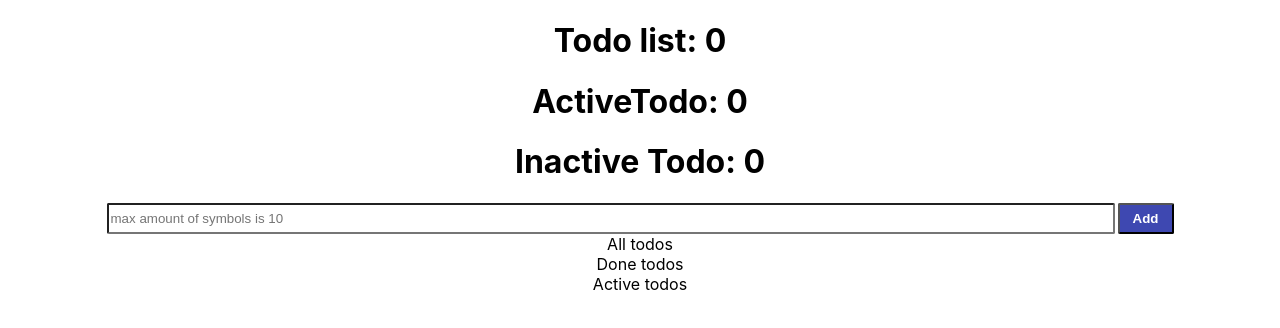
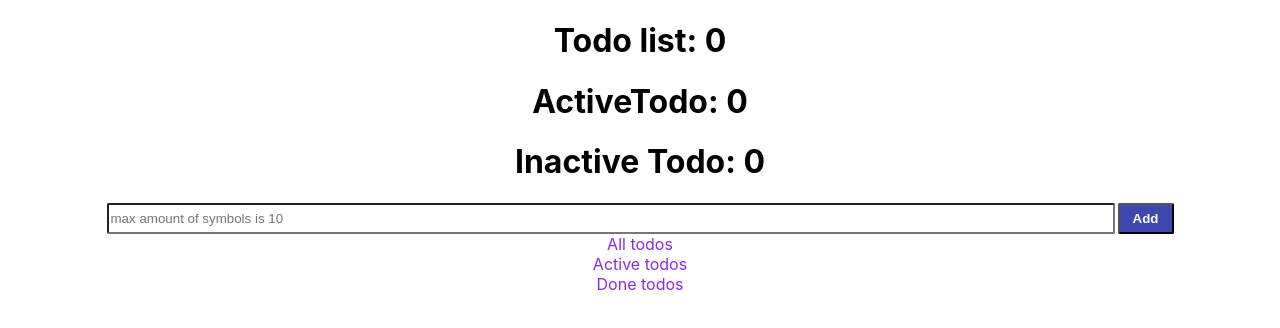
Before and after one commit to legkovaAnastasia/todoList, a React (Create React App) app: page / in a window 1280 px wide. Shown: the top 328 px of the page. Built offline with nearby package versions, Linux system fonts and the light colour scheme.

Commit message:
list_update

```diff
--- a/src/components/Todo.js
+++ b/src/components/Todo.js
@@ -1,7 +1,6 @@
 import ListTodo from './ListTodo';
 import todo from './todo.css'
 import { useState, useEffect } from 'react';
-import Counter from './Counter';
 
 const Todo = () => {
     const [todos, setTodos] = useState([]);
@@ -10,9 +9,19 @@ const Todo = () => {
 
     const [filtered, setFilter] = useState(todos);
 
+    const [all, setAll] = useState(false);
+    const [active, setActive] = useState(false);
+    const [done, setDone] = useState(false);
+
     useEffect(() => {
         setFilter(todos);
     }, [todos]);
+
+    // useEffect(() => {
+    //     setActive(active);
+    //     setAll(all);
+    //     setDone(done);
+    // })
 
     const handleChange = (e) => {
         setInput(e.currentTarget.value)
@@ -36,8 +45,19 @@ const Todo = () => {
     const filterTodo = (checked) => {
         if (checked === 'all') {
             setFilter(todos);
+            setAll(!all);
+            setActive(false);
+            setDone(false);
+        } else if (checked === false) {
+            setFilter([...todos.filter((todo) => todo.checked === false)]);
+            setActive(!active);
+            setAll(false);
+            setDone(false);
         } else {
-            setFilter([...todos.filter((todo) => todo.checked === checked)]);
+            setFilter([...todos.filter((todo) => todo.checked === true)]);
+            setDone(!done);
+            setActive(false);
+            setAll(false);
         }
     }
 
@@ -59,13 +79,14 @@ const Todo = () => {
 
     let activeCounter = filtered.filter(todo => todo.checked === false).length;
     let inactiveCounter = filtered.filter(todo => todo.checked === true).length;
-    let everyCounter = filtered.filter(todo => todo.checked === false || true).length;
 
     return (
         <div>
-            <h1 className='title'> Todo list: {everyCounter}</h1>
-            <h1 className='title'> ActiveTodo: {activeCounter}</h1>
-            <h1 className='counter'> Inactive Todo: {inactiveCounter} </h1>
+            <div className='counter-form'>
+                <h1 className='counter all'> Todo list: {todos.length}</h1>
+                <h1 className='counter active'> ActiveTodo: {activeCounter}</h1>
+                <h1 className='counter inactive'> Inactive Todo: {inactiveCounter} </h1>
+            </div>
             <form className='input-form' onSubmit={handleSubmit}>
                 <input
                     className='form-control'
@@ -78,9 +99,9 @@ const Todo = () => {
             </form>
 
             <div className='list-header'>
-                <div className='all-todos' onClick={() => filterTodo('all')} >All todos</div>
-                <div className='done-todos' onClick={() => filterTodo(true)} >Done todos</div>
-                <div className='active-todos' onClick={() => filterTodo(false)} >Active todos</div>
+                <div className={all ? 'all-todos' : 'todos'} onClick={() => filterTodo('all')} >All todos</div>
+                <div className={active ? 'active-todos' : 'todos'} onClick={() => filterTodo(false)} >Active todos</div>
+                <div className={done ? 'done-todos' : 'todos'} onClick={() => filterTodo(true)}>Done todos</div>
             </div>
 
             {filtered.map((todo) => {
--- a/src/components/todo.css
+++ b/src/components/todo.css
@@ -55,5 +55,20 @@
 }
 
 .list-header {
-    align-items: baseline;
+    align-items: center;
+    text-align: center;
 }
+
+.all-todos, .done-todos, .active-todos {
+    color: green;
+    /* width: 100px;
+    height: 35px;
+    text-align: center; */
+}
+
+.todos {
+    color: blueviolet;
+    /* width: 100px;
+    height: 35px;
+    text-align: center; */
+}
```
